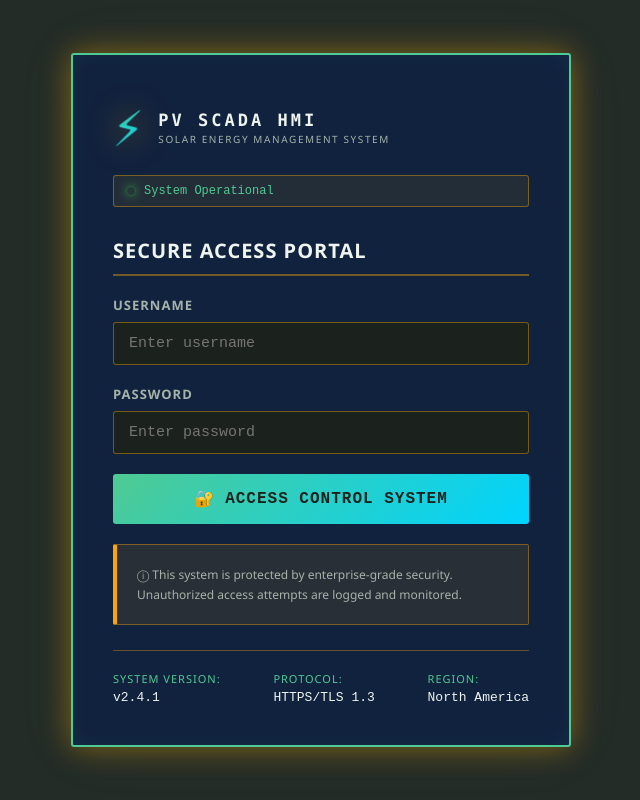
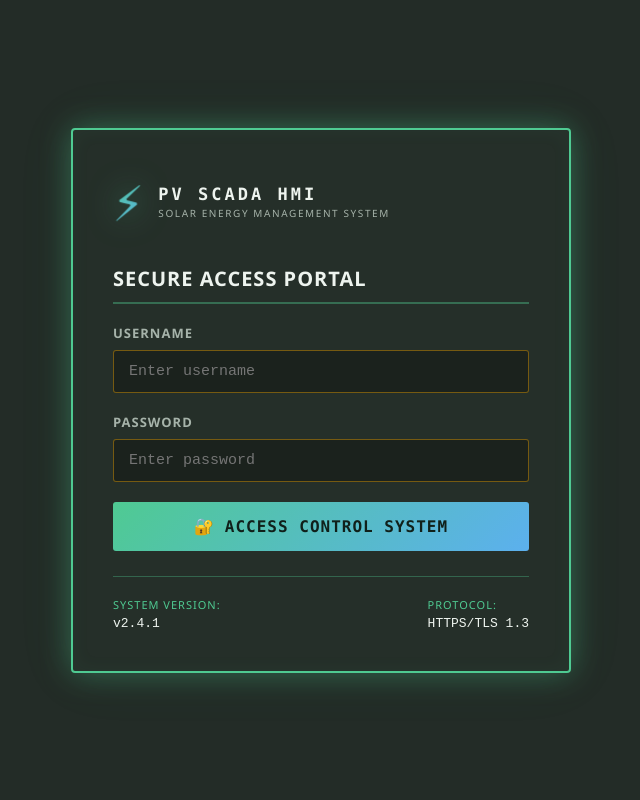
Before and after one commit to Slayingripper/SL1-2, a React (Vite) app in the folder smart-home-pv/admin-dashboard/: page / in a window 1280 px wide. Shown: the whole page, without its empty margins (319-959 px from the left). Built offline with nearby package versions, Linux system fonts and the light colour scheme; no server answers.

Commit message:
modified login screen and blueteam dashboard font types

```diff
--- a/smart-home-pv/admin-dashboard/src/components/BlueTeamDashboard.css
+++ b/smart-home-pv/admin-dashboard/src/components/BlueTeamDashboard.css
@@ -1,35 +1,37 @@
 /* Blue-team console — light, muted "control-room" theme */
 .bt-console {
-  --bt-bg: #29313c;             /* medium slate */
-  --bt-surface: #323b47;
-  --bt-surface-2: #2d3641;
-  --bt-surface-3: #384250;
-  --bt-border: #434e5d;
-  --bt-border-strong: #515e6f;
-  --bt-text: #cfd6df;
-  --bt-text-strong: #eef2f6;
-  --bt-text-dim: #8d99a8;
+  --bt-bg: #222a34;             /* medium slate, deepened for contrast */
+  --bt-surface: #2c3542;
+  --bt-surface-2: #262f3a;
+  --bt-surface-3: #333d4b;
+  --bt-border: #465364;
+  --bt-border-strong: #5a6879;
+  --bt-text: #eef2f7;           /* high-contrast text */
+  --bt-text-strong: #f7fafd;
+  --bt-text-dim: #a4b0c0;
 
-  --bt-accent: #6f9dc9;         /* muted steel blue */
-  --bt-accent-soft: #33455a;
-  --bt-accent-border: #46596f;
+  --bt-accent: #5ab0f0;         /* vibrant steel blue */
+  --bt-accent-soft: #2b3f57;
+  --bt-accent-border: #3d5a78;
 
-  --bt-amber: #cba869;          /* muted ochre */
-  --bt-amber-soft: #423a29;
-  --bt-amber-border: #5a4e33;
+  --bt-amber: #f0b64a;          /* vibrant amber */
+  --bt-amber-soft: #3f3626;
+  --bt-amber-border: #5c4e30;
 
-  --bt-green: #6fab85;          /* muted sage */
-  --bt-green-soft: #2c3d34;
-  --bt-green-border: #405849;
+  --bt-green: #4fca92;          /* vibrant green */
+  --bt-green-soft: #26382f;
+  --bt-green-border: #3a5546;
 
-  --bt-red: #cd7d76;            /* muted brick */
-  --bt-red-soft: #43302e;
-  --bt-red-border: #5d413e;
+  --bt-red: #f16b62;            /* vibrant red */
+  --bt-red-soft: #3f2c2a;
+  --bt-red-border: #5c3f3b;
 
   min-height: 100vh;
   background: var(--bt-bg);
   color: var(--bt-text);
-  font-family: 'Segoe UI', 'Roboto Mono', monospace, sans-serif;
+  font-family: 'Segoe UI', Tahoma, Geneva, Verdana, sans-serif;
+  -webkit-font-smoothing: antialiased;
+  -moz-osx-font-smoothing: grayscale;
   display: flex;
   flex-direction: column;
 }
@@ -609,7 +611,7 @@
   padding: 2px 6px;
   border-radius: 2px;
   flex-shrink: 0;
-  color: #ffffff;
+  color: #16202b;
 }
 
 .bt-sev-badge.sev-critical { background: var(--bt-red); }
@@ -768,7 +770,7 @@
 }
 
 .bt-btn-secondary:hover {
-  background: #3d5169;
+  background: #34506e;
 }
 
 .bt-btn-secondary:disabled {
@@ -830,7 +832,7 @@
 
 .bt-apply {
   background: var(--bt-accent);
-  color: #ffffff;
+  color: #16202b;
   border: none;
   padding: 11px 22px;
   font-size: 12px;
@@ -841,5 +843,5 @@
 }
 
 .bt-apply:hover {
-  background: #83aed4;
+  background: #7cc2f5;
 }
--- a/smart-home-pv/admin-dashboard/src/components/Login.css
+++ b/smart-home-pv/admin-dashboard/src/components/Login.css
@@ -13,7 +13,7 @@
   left: 0;
   right: 0;
   bottom: 0;
-  background: linear-gradient(135deg, var(--bg-deep) 0%, var(--panel) 50%, #1a365d 100%);
+  background: linear-gradient(135deg, var(--bg-deep) 0%, var(--panel) 55%, #1c3b30 100%);
   z-index: -1;
 }
 
@@ -24,8 +24,8 @@
   right: 0;
   bottom: 0;
   background-image:
-    linear-gradient(rgba(100, 255, 218, 0.03) 1px, transparent 1px),
-    linear-gradient(90deg, rgba(100, 255, 218, 0.03) 1px, transparent 1px);
+    linear-gradient(rgba(79, 202, 146, 0.04) 1px, transparent 1px),
+    linear-gradient(90deg, rgba(79, 202, 146, 0.04) 1px, transparent 1px);
   background-size: 50px 50px;
   animation: grid-scroll 20s linear infinite;
 }
@@ -40,13 +40,13 @@
 }
 
 .login-box {
-  background: rgba(17, 34, 64, 0.95);
+  background: rgba(38, 48, 42, 0.95);
   border: 2px solid var(--accent);
-  border-radius: 3px;
+  border-radius: 4px;
   box-shadow:
-    0 0 30px rgba(255, 176, 0, 0.4),
-    0 0 60px rgba(255, 176, 0, 0.08),
-    inset 0 0 20px rgba(100, 255, 218, 0.05);
+    0 0 30px rgba(79, 202, 146, 0.35),
+    0 0 60px rgba(79, 202, 146, 0.08),
+    inset 0 0 20px rgba(79, 202, 146, 0.05);
   padding: 40px;
   max-width: 500px;
   width: 90%;
@@ -66,7 +66,7 @@
 
 .logo-icon {
   font-size: 48px;
-  background: linear-gradient(135deg, var(--accent) 0%, #00d4ff 100%);
+  background: linear-gradient(135deg, var(--accent) 0%, var(--info) 100%);
   -webkit-background-clip: text;
   -webkit-text-fill-color: transparent;
   animation: pulse 2s ease-in-out infinite;
@@ -75,11 +75,11 @@
 @keyframes pulse {
   0%, 100% {
     transform: scale(1);
-    filter: drop-shadow(0 0 10px rgba(255, 176, 0, 0.55));
+    filter: drop-shadow(0 0 10px rgba(79, 202, 146, 0.55));
   }
   50% {
     transform: scale(1.05);
-    filter: drop-shadow(0 0 20px rgba(255, 176, 0, 0.85));
+    filter: drop-shadow(0 0 20px rgba(79, 202, 146, 0.85));
   }
 }
 
@@ -88,7 +88,7 @@
   font-size: 28px;
   font-weight: 700;
   color: var(--accent);
-  font-family: 'Courier New', monospace;
+  font-family: var(--mono);
   letter-spacing: 2px;
 }
 
@@ -105,12 +105,12 @@
   align-items: center;
   gap: 8px;
   padding: 8px 12px;
-  background: rgba(255, 176, 0, 0.08);
-  border: 1px solid rgba(255, 176, 0, 0.4);
+  background: var(--accent-dim);
+  border: 1px solid rgba(79, 202, 146, 0.4);
   border-radius: 3px;
   font-size: 12px;
   color: var(--accent);
-  font-family: 'Courier New', monospace;
+  font-family: var(--mono);
 }
 
 .status-indicator {
@@ -121,8 +121,8 @@
 }
 
 .status-operational {
-  background: #3fb950;
-  box-shadow: 0 0 10px #3fb950;
+  background: var(--ok);
+  box-shadow: 0 0 10px var(--ok);
 }
 
 @keyframes blink {
@@ -140,20 +140,20 @@
   color: var(--text);
   text-transform: uppercase;
   letter-spacing: 1px;
-  border-bottom: 2px solid rgba(255, 176, 0, 0.4);
+  border-bottom: 2px solid rgba(79, 202, 146, 0.4);
   padding-bottom: 10px;
 }
 
 .error-banner {
-  background: rgba(255, 69, 69, 0.15);
-  border: 1px solid #ff4545;
+  background: rgba(241, 107, 98, 0.15);
+  border: 1px solid var(--crit);
   border-radius: 3px;
   padding: 12px;
   margin-bottom: 20px;
   display: flex;
   align-items: center;
   gap: 10px;
-  color: #ff6b6b;
+  color: var(--crit);
   font-size: 14px;
   animation: shake 0.3s ease-in-out;
 }
@@ -192,11 +192,11 @@
   width: 100%;
   padding: 12px 15px;
   background: var(--bg-deep);
-  border: 1px solid rgba(255, 176, 0, 0.4);
+  border: 1px solid rgba(79, 202, 146, 0.4);
   border-radius: 3px;
   color: var(--text);
   font-size: 15px;
-  font-family: 'Courier New', monospace;
+  font-family: var(--mono);
   transition: all 0.3s ease;
   box-sizing: border-box;
 }
@@ -204,8 +204,8 @@
 .form-group input:focus {
   outline: none;
   border-color: var(--accent);
-  box-shadow: 0 0 15px rgba(255, 176, 0, 0.4);
-  background: rgba(10, 25, 47, 1);
+  box-shadow: 0 0 15px rgba(79, 202, 146, 0.35);
+  background: var(--panel-2);
 }
 
 .form-group input:disabled {
@@ -216,10 +216,10 @@
 .login-button {
   width: 100%;
   padding: 15px;
-  background: linear-gradient(135deg, var(--accent) 0%, #00d4ff 100%);
+  background: linear-gradient(135deg, var(--accent) 0%, var(--info) 100%);
   border: none;
   border-radius: 3px;
-  color: var(--bg-deep);
+  color: #10201a;
   font-size: 16px;
   font-weight: 700;
   text-transform: uppercase;
@@ -230,12 +230,12 @@
   align-items: center;
   justify-content: center;
   gap: 10px;
-  font-family: 'Courier New', monospace;
+  font-family: var(--mono);
 }
 
 .login-button:hover:not(:disabled) {
   transform: translateY(-2px);
-  box-shadow: 0 5px 20px rgba(255, 176, 0, 0.45);
+  box-shadow: 0 5px 20px rgba(79, 202, 146, 0.45);
 }
 
 .login-button:active:not(:disabled) {
@@ -250,7 +250,7 @@
 .spinner {
   width: 16px;
   height: 16px;
-  border: 2px solid var(--bg-deep);
+  border: 2px solid #10201a;
   border-top-color: transparent;
   border-radius: 50%;
   animation: spin 0.8s linear infinite;
@@ -269,7 +269,7 @@
 .security-notice {
   margin: 0;
   padding: 12px;
-  background: rgba(100, 255, 218, 0.05);
+  background: rgba(79, 202, 146, 0.06);
   border-left: 3px solid var(--accent);
   color: var(--muted);
   font-size: 12px;
@@ -279,7 +279,7 @@
 .system-info {
   margin-top: 25px;
   padding-top: 20px;
-  border-top: 1px solid rgba(255, 176, 0, 0.35);
+  border-top: 1px solid rgba(79, 202, 146, 0.35);
   display: flex;
   justify-content: space-between;
   flex-wrap: wrap;
@@ -302,5 +302,5 @@
 .info-value {
   font-size: 13px;
   color: var(--text);
-  font-family: 'Courier New', monospace;
+  font-family: var(--mono);
 }
--- a/smart-home-pv/admin-dashboard/src/components/Login.tsx
+++ b/smart-home-pv/admin-dashboard/src/components/Login.tsx
@@ -92,10 +92,6 @@ const Login: React.FC<LoginProps> = ({ onLoginSuccess }) => {
               <p>Solar Energy Management System</p>
             </div>
           </div>
-          <div className="system-status">
-            <span className="status-indicator status-operational"></span>
-            <span>System Operational</span>
-          </div>
         </div>
 
         <form onSubmit={handleSubmit} className="login-form">
@@ -150,12 +146,6 @@ const Login: React.FC<LoginProps> = ({ onLoginSuccess }) => {
             )}
           </button>
 
-          <div className="login-footer">
-            <p className="security-notice">
-              ⓘ This system is protected by enterprise-grade security.
-              Unauthorized access attempts are logged and monitored.
-            </p>
-          </div>
         </form>
 
         <div className="system-info">
@@ -167,10 +157,6 @@ const Login: React.FC<LoginProps> = ({ onLoginSuccess }) => {
             <span className="info-label">Protocol:</span>
             <span className="info-value">HTTPS/TLS 1.3</span>
           </div>
-          <div className="info-item">
-            <span className="info-label">Region:</span>
-            <span className="info-value">North America</span>
-          </div>
         </div>
       </div>
     </div>
```
